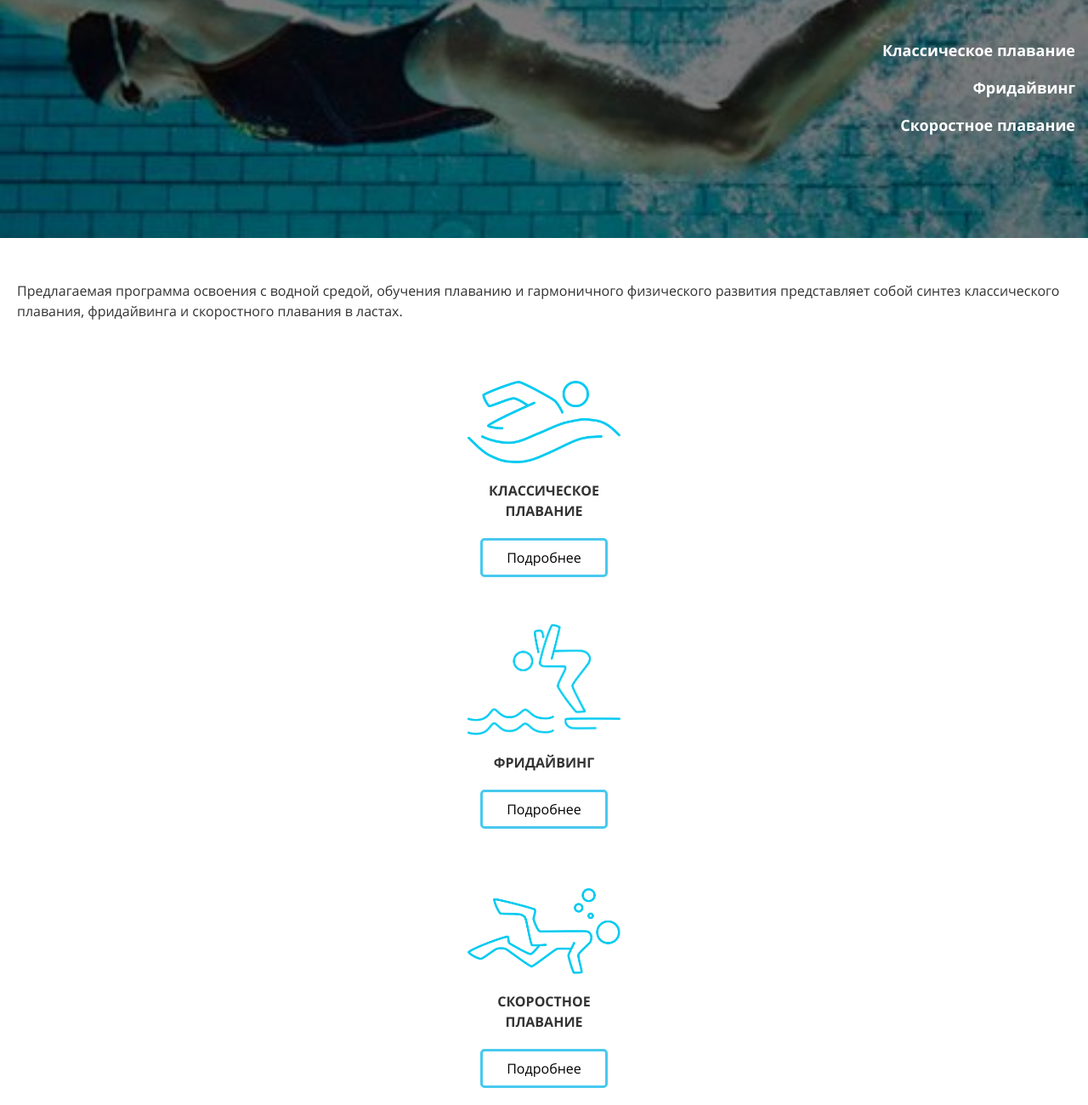
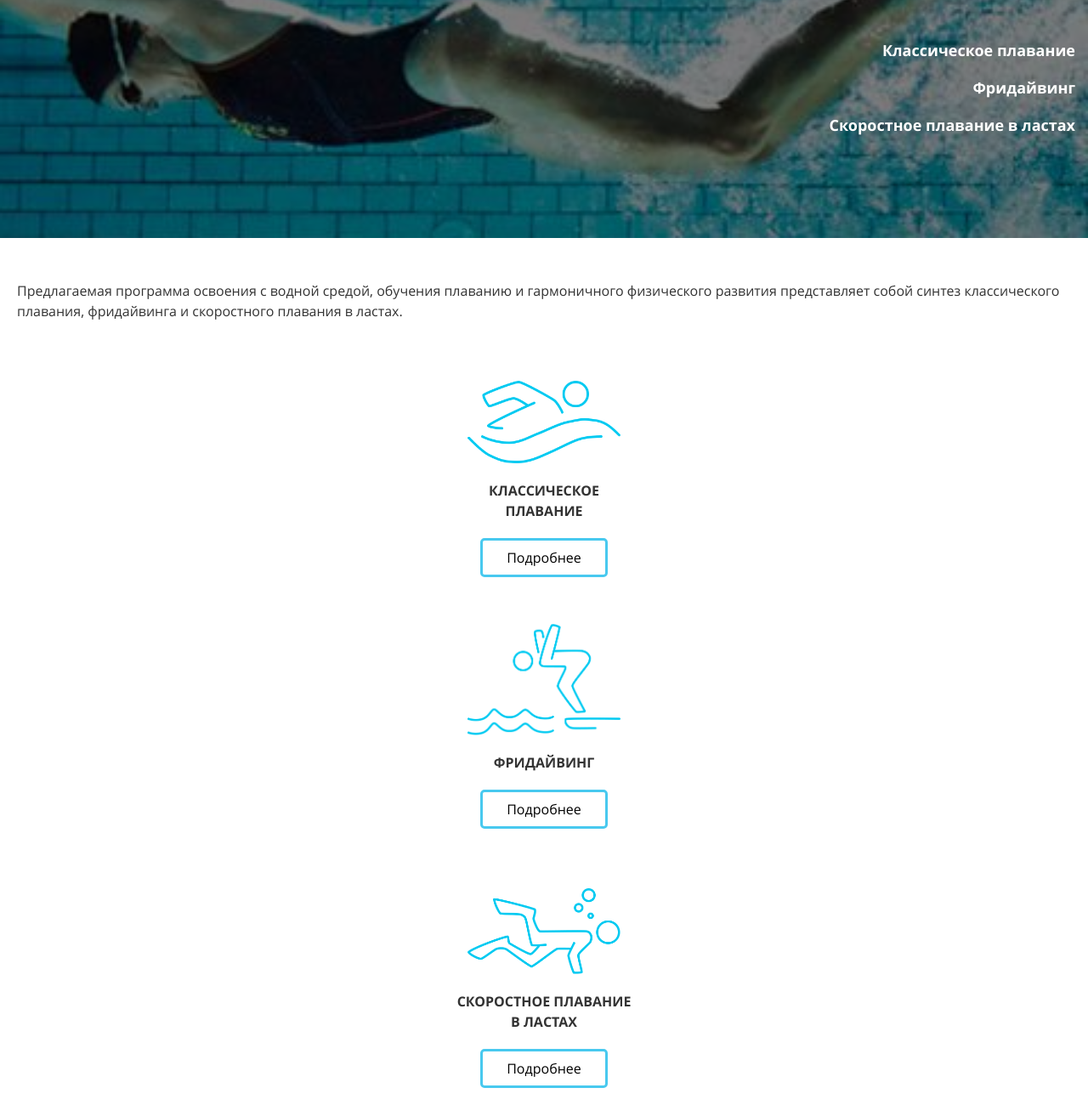
Before and after one commit to IevgeniiaKiev/SwiMix, a plain HTML site: page index.html in a window 1280 px wide. Shown: the part 520-1820 px from the top of the page at 85% size. Drawn offline with nearby package versions, Linux system fonts and the light colour scheme.

Commit message:
add text

```diff
--- a/index.html
+++ b/index.html
@@ -17,7 +17,7 @@
      <div class="section_top__wrapper-text">
       <p class="section_top__text section_top__text--left">Классическое плавание</p>
       <p class="section_top__text section_top__text--center">Фридайвинг</p>
-      <p class="section_top__text">Скоростное плавание</p>
+      <p class="section_top__text">Скоростное плавание в ластах</p>
      </div>
     </div>
 
@@ -48,7 +48,7 @@
        <div class="section_wrapper">
         <div class="section_circle">
           <img class="section_programs__circle__img" src="img/icons/icon_fast.png" alt="Fast">
-          <p class="section_circle__text section_programs__circle__text">Скоростное<br> плавание</p>
+          <p class="section_circle__text section_programs__circle__text">Скоростное плавание<br> в ластах</p>
         </div>
 
         <a class="section_button_more" href="#">Подробнее</a>
```
